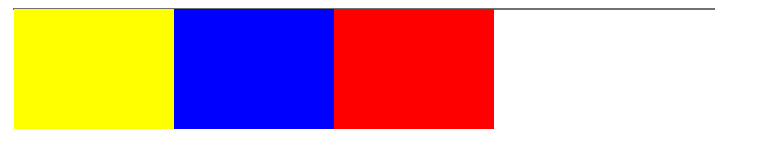
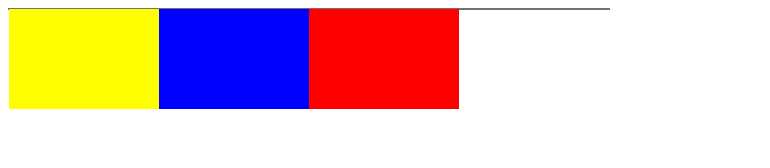
Before and after one commit to paolaozv/floatings, a plain HTML site: page Parte2/index.html in a window 1280 px wide. Shown: the whole page, without its empty margins (0-770 px from the left). Drawn offline with Linux system fonts and the light colour scheme.

Commit message:
modificación final

```diff
--- a/Parte1/css/main.css
+++ b/Parte1/css/main.css
@@ -1,21 +1,22 @@
 /* Pon tu código css aqui */
+.caja {
+	width: 25%;
+	height: 100px;
+}
+
 .yellow {
-	width: 160px;
-	height: 120px;
 	background-color: yellow;
 }
+
 .blue {
-	width: 160px;
-	height: 120px;
 	background-color: blue;
 }
+
 .red {
-	width: 160px;
-	height: 120px;
 	background-color: red;
 }
+
 .box {
-	width: 700px;
+	width: 600px;
 	border: 1px solid #737070;
-	margin: 5px;
 }
--- a/Parte2/css/main.css
+++ b/Parte2/css/main.css
@@ -1,24 +1,23 @@
 /* Pon tu código css aqui */
-.yellow {
-	width: 160px;
-	height: 120px;
-	background-color: yellow;
+.caja {
+	width: 25%;
+	height: 100px;
 	float: left;
 }
+
+.yellow {
+	background-color: yellow;
+}
+
 .blue {
-	width: 160px;
-	height: 120px;
 	background-color: blue;
-	float: left;
 }
+
 .red {
-	width: 160px;
-	height: 120px;
 	background-color: red;
-	float: left;
 }
+
 .box {
-	width: 700px;
+	width: 600px;
 	border: 1px solid #737070;
-	margin: 5px;
 }
--- a/Parte2/index.html
+++ b/Parte2/index.html
@@ -10,9 +10,9 @@
 	<body>
 		<!-- Pon tu codigo aqui -->
 		<div class="box">
-			<div class="yellow"></div>
-			<div class="blue"></div>
-			<div class="red"></div>
+			<div class="caja yellow"></div>
+			<div class="caja blue"></div>
+			<div class="caja red"></div>
 		</div>
 	</body>
 </html>
--- a/Parte3/css/main.css
+++ b/Parte3/css/main.css
@@ -1,24 +1,23 @@
 /* Pon tu código css aqui */
-.yellow {
-	width: 160px;
-	height: 120px;
-	background-color: yellow;
+.caja {
+	width: 25%;
+	height: 100px;
 	float: right;
 }
+
+.yellow {
+	background-color: yellow;
+}
+
 .blue {
-	width: 160px;
-	height: 120px;
 	background-color: blue;
-	float: right;
 }
+
 .red {
-	width: 160px;
-	height: 120px;
 	background-color: red;
-	float: right;
 }
+
 .box {
-	width: 700px;
+	width: 600px;
 	border: 1px solid #737070;
-	margin: 5px;
 }
--- a/Parte4/css/main.css
+++ b/Parte4/css/main.css
@@ -1,25 +1,24 @@
 /* Pon tu código css aqui */
-.yellow {
-	width: 160px;
-	height: 120px;
-	background-color: yellow;
+.caja {
+	width: 25%;
+	height: 100px;
 	float: left;
 }
+
+.yellow {
+	background-color: yellow;
+}
+
 .blue {
-	width: 160px;
-	height: 120px;
 	background-color: blue;
-	float: left;
 }
+
 .red {
-	width: 160px;
-	height: 120px;
 	background-color: red;
-	float: left;
 }
+
 .box {
-	width: 700px;
+	width: 600px;
 	border: 1px solid #737070;
-	margin: 5px;
 	overflow: hidden;
 }
```
Also changed, not shown: Parte1/index.html (+3 -3 lines), Parte3/index.html (+3 -3 lines), Parte4/index.html (+3 -3 lines).
